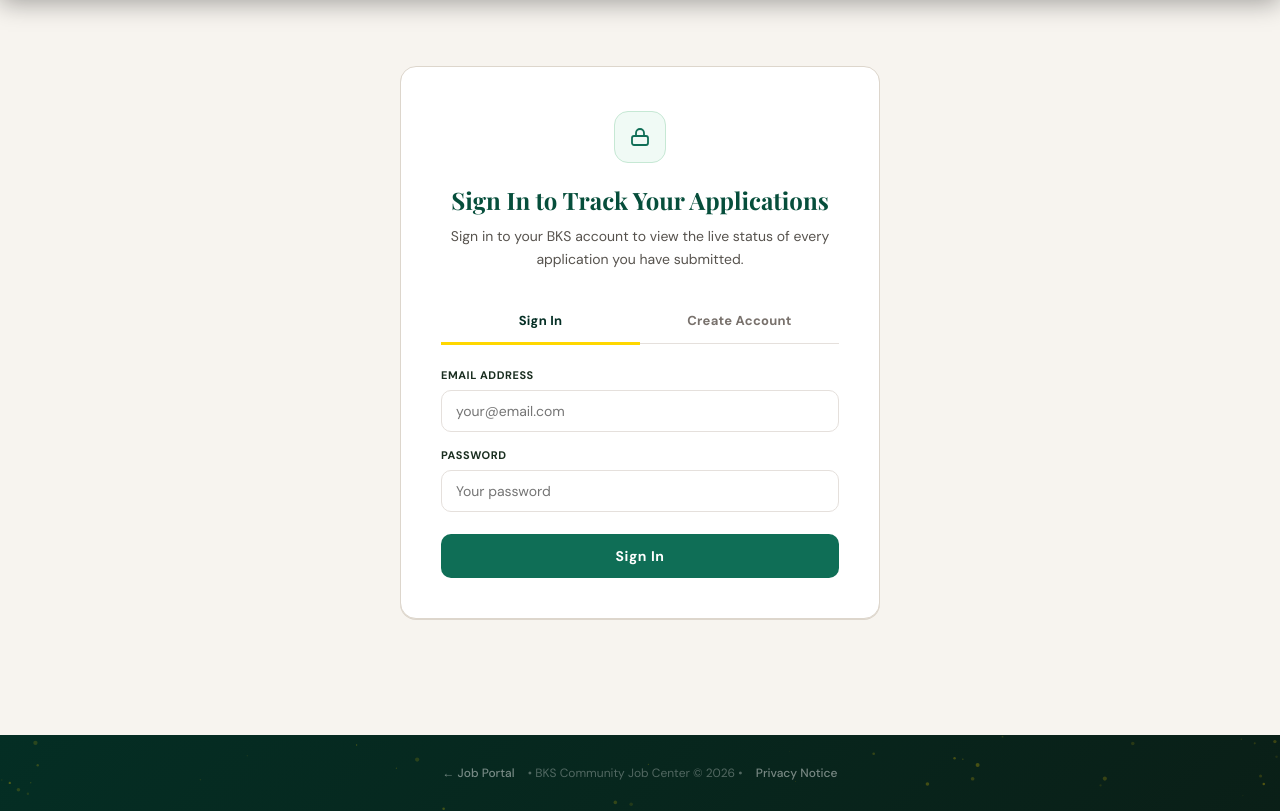
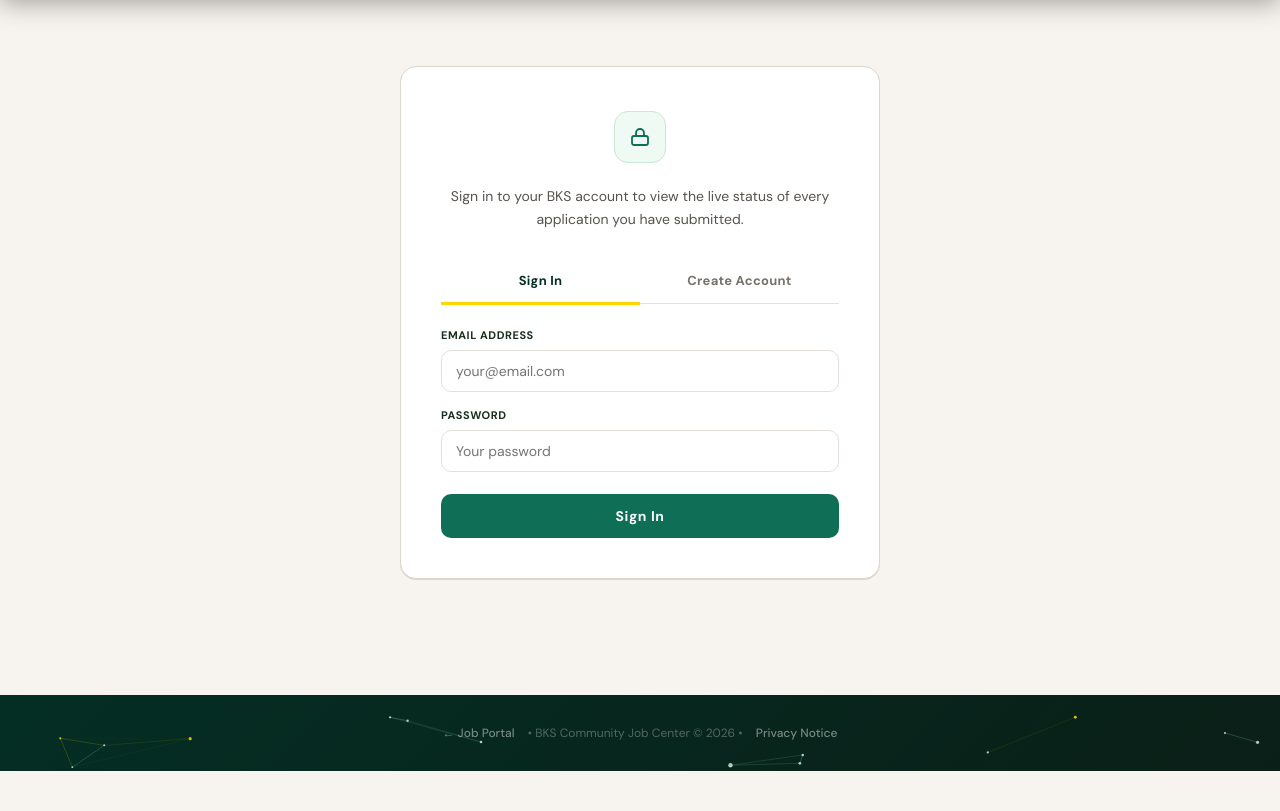
Before and after one commit to LaPrimera97/BKS-Community-Job-Center, a website: page tracker.html in a window 1280 px wide. Shown: the part 77-888 px from the top of the page. After the commit the page ends 848 px from the top, so only its background shows below. Drawn offline with nearby package versions, Linux system fonts and the light colour scheme.

Commit message:
Tracker: remove hero strip, sign-in title and alert box, use network dots in header and footer

```diff
--- a/tracker.html
+++ b/tracker.html
@@ -416,12 +416,15 @@ body{background:var(--cream);}
 .empty-state{background:none;box-shadow:none;border-radius:0;border-top:1px solid var(--rule);}
 .signin-wall{background:#fff;box-shadow:0 1px 0 var(--rule);border:1px solid var(--rule);}
 @media(max-width:680px){.app-card{padding-bottom:22px;}}
+
+.status-msg-box.bx-Pending,.status-msg-box.bx-Reviewed,.status-msg-box.bx-Shortlisted,.status-msg-box.bx-Rejected{background:none;border:none;border-radius:0;padding-left:0;padding-right:0;}
+.msg-next{border-top:1px solid var(--rule);}
 </style>
 </head>
 <body>
 
 <header class="site-header">
-  <canvas id="headerCanvas" aria-hidden="true"></canvas>
+  <canvas class="net-bg" data-net-bg aria-hidden="true"></canvas>
   <div class="header-inner">
     <div class="hdr-title">
       <h1 id="hdrH1">My Applications</h1>
@@ -440,20 +443,6 @@ body{background:var(--cream);}
   </div>
 </header>
 
-<div class="hero-strip" id="heroStrip" style="display:none;">
-  <canvas id="heroCanvas" aria-hidden="true"></canvas>
-  <div class="hero-strip-inner">
-    <div class="hero-strip-text">
-      <h2 id="heroTitle">Track Your <span class="gold">Journey</span></h2>
-      <p id="heroSub">Real-time status updates on every application you have submitted through BKS.</p>
-    </div>
-    <div class="hero-strip-badge">
-      <div class="badge-num" id="badgeNum">0</div>
-      <div class="badge-lbl" id="badgeLbl">Applications</div>
-    </div>
-  </div>
-</div>
-
 <div class="mid-wrap">
 <main class="page" id="mainPage">
   <div class="loading-state">
@@ -464,7 +453,7 @@ body{background:var(--cream);}
 </div>
 
 <footer class="site-footer">
-  <canvas id="footerCanvas" aria-hidden="true"></canvas>
+  <canvas class="net-bg" data-net-bg aria-hidden="true"></canvas>
   <p>
     <a id="ftPortalLink" href="/portal.html">&#8592; Job Portal</a>
     &bull; BKS Community Job Center &copy; 2026 &bull;
@@ -476,46 +465,6 @@ body{background:var(--cream);}
 
 var currentUser = null;
 var LANG        = 'en';
-
-
-function makeParticles(canvasEl, gold, count){
-  if(!canvasEl) return;
-  var ctx = canvasEl.getContext('2d'), W, H, pts = [];
-  function rsz(){
-    W = canvasEl.width  = canvasEl.parentElement.offsetWidth  || window.innerWidth;
-    H = canvasEl.height = canvasEl.parentElement.offsetHeight || 200;
-  }
-  rsz(); window.addEventListener('resize', rsz, {passive:true});
-  var col = gold ? '255,215,0' : '29,158,117';
-  var alpha = gold ? 0.22 : 0.14;
-  for(var i = 0; i < (count||40); i++){
-    pts.push({
-      x:Math.random()*2000, y:Math.random()*600,
-      r:Math.random()*1.8+.4,
-      dx:(Math.random()-.5)*.28, dy:(Math.random()-.5)*.22,
-      o:Math.random()*alpha+alpha*.4
-    });
-  }
-  (function draw(){
-    ctx.clearRect(0,0,W,H);
-    pts.forEach(function(p){
-      ctx.beginPath(); ctx.arc(p.x%W, p.y%H, p.r, 0, Math.PI*2);
-      ctx.fillStyle = 'rgba('+col+','+p.o+')'; ctx.fill();
-      p.x+=p.dx; p.y+=p.dy;
-      if(p.x<0)p.x=W; if(p.x>W)p.x=0; if(p.y<0)p.y=H; if(p.y>H)p.y=0;
-    });
-    requestAnimationFrame(draw);
-  })();
-}
-
-
-makeParticles(document.getElementById('headerCanvas'), true, 40);
-makeParticles(document.getElementById('footerCanvas'), true, 35);
-
-
-function initHeroParticles(){
-  makeParticles(document.getElementById('heroCanvas'), true, 50);
-}
 
 
 var T = {
@@ -638,9 +587,6 @@ function applyLang(lang){
   document.getElementById('hdrH1').textContent         = tl('hdrH1');
   document.getElementById('hdrSub').textContent        = tl('hdrSub');
   document.getElementById('hdrBackLabel').textContent  = tl('hdrBack');
-  document.getElementById('heroTitle').innerHTML       = tl('heroTitle');
-  document.getElementById('heroSub').textContent       = tl('heroSub');
-  document.getElementById('badgeLbl').textContent      = tl('badgeLbl');
   if(currentUser && document.getElementById('signoutBtn')){
     renderTracker(window._lastApps||[], window._lastEvents||[]);
   } else if(!currentUser){
@@ -692,12 +638,10 @@ function elapsed(ts){
 
 
 function renderSignIn(){
-  document.getElementById('heroStrip').style.display='none';
   var p=document.getElementById('mainPage');
   p.innerHTML=
     '<div class="signin-wall">'+
     '<div class="wall-icon">'+svgIcon('<rect x="4" y="11" width="16" height="9" rx="2"/><path d="M8 11V8a4 4 0 0 1 8 0v3"/>')+'</div>'+
-    '<h2>'+escHtml(tl('wallTitle'))+'</h2>'+
     '<p>'+escHtml(tl('wallSub'))+'</p>'+
     '<div class="auth-tabs">'+
     '<div class="auth-tab active" id="tabSI">'+escHtml(tl('tabIn'))+'</div>'+
@@ -788,11 +732,6 @@ function renderSignIn(){
 function renderTracker(apps, events){
   window._lastApps   = apps;
   window._lastEvents = events;
-  var strip = document.getElementById('heroStrip');
-  strip.style.display='';
-  document.getElementById('badgeNum').textContent = apps.length;
-  initHeroParticles();
-
   var p=document.getElementById('mainPage'), html='';
 
   html+='<div class="welcome-bar">';
@@ -889,7 +828,6 @@ function afterRender(){
   if(sob) sob.addEventListener('click',function(){
     sessionStorage.removeItem('bksUser');
     currentUser=null;
-    document.getElementById('heroStrip').style.display='none';
     renderSignIn();
   });
 }
```
